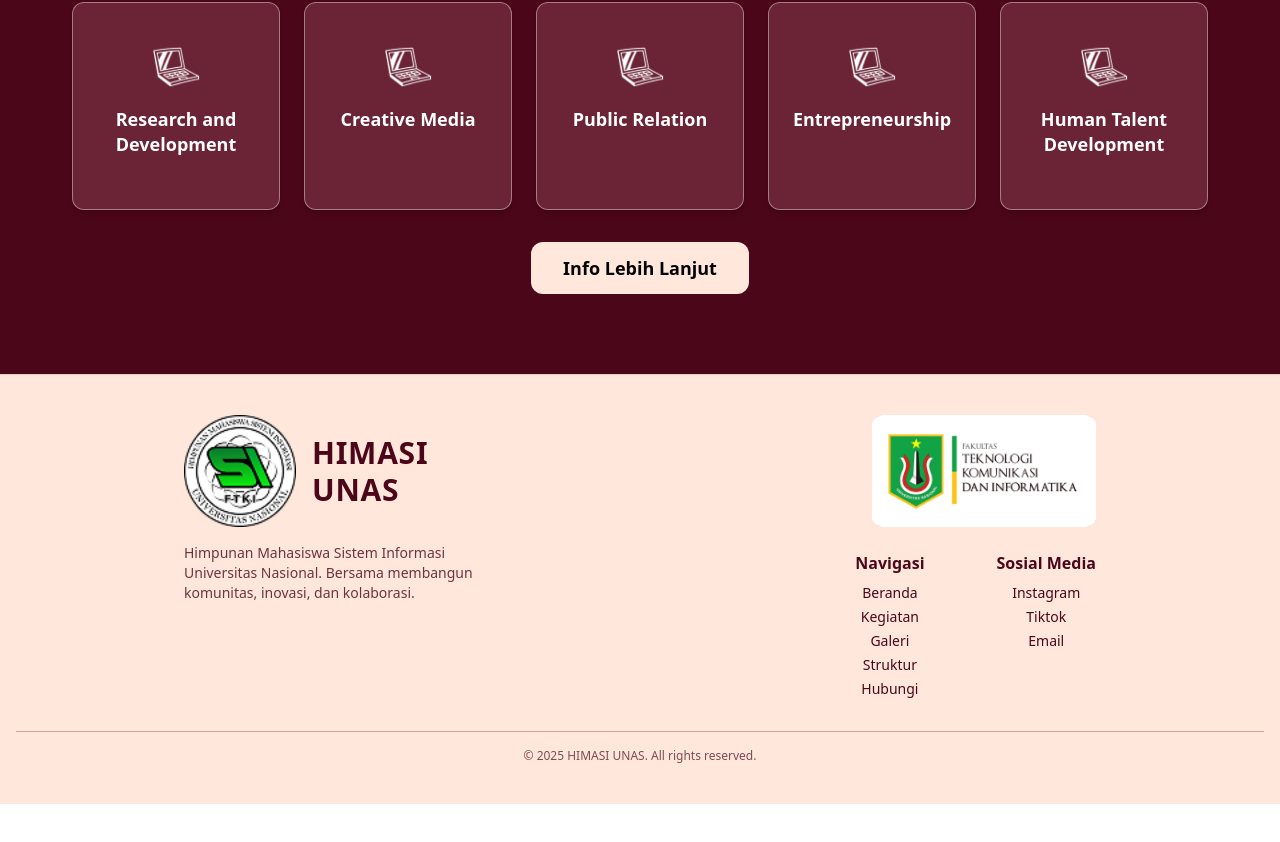
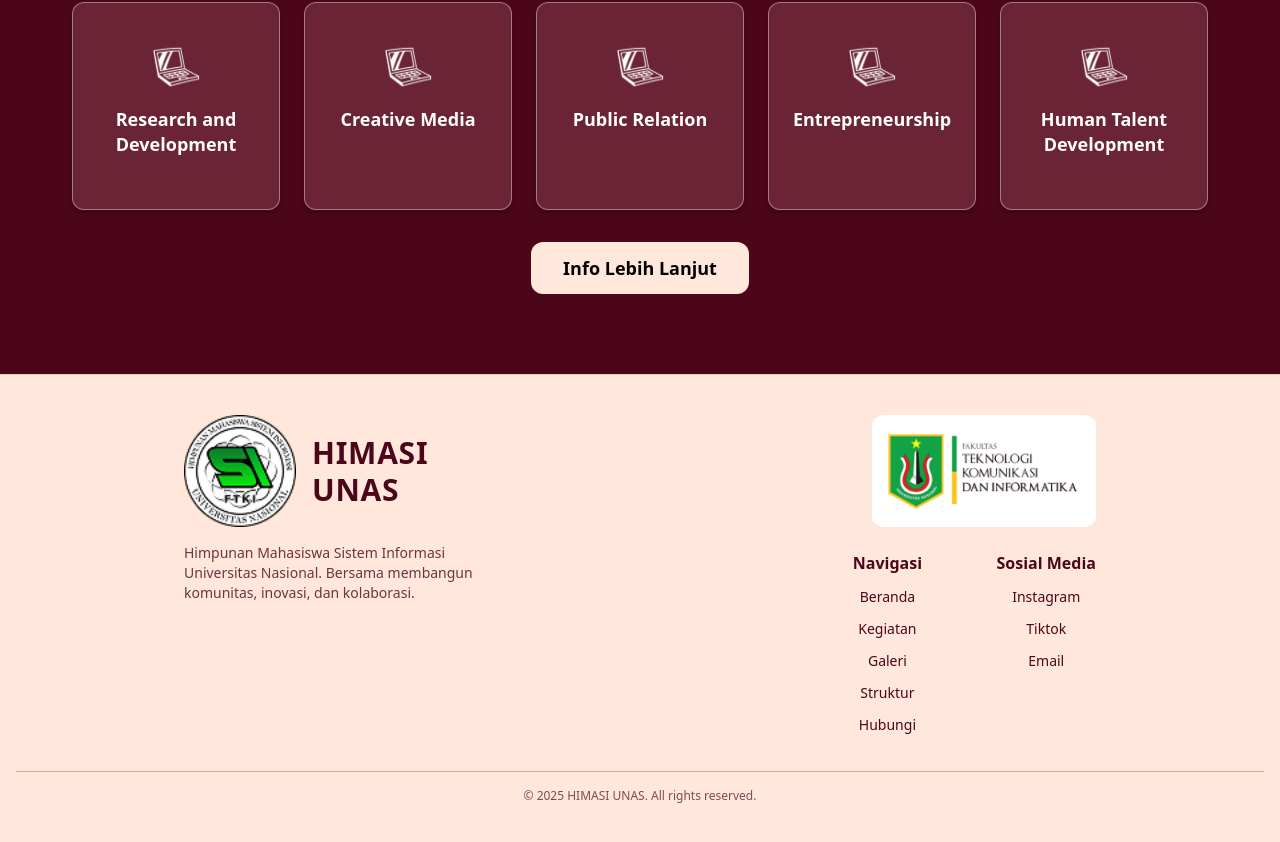
Before and after one commit to CatwisBot/himasi-unas, a Next.js app: page / in a window 1280 px wide. Shown: the part 1172-2014 px from the top of the page. Before the commit the page ends 1976 px from the top, so only its background shows below. Built offline with nearby package versions, Linux system fonts and the light colour scheme.

Commit message:
fix: enhance footer navigation and social media links with improved hover effects

```diff
--- a/components/shared/Footer/Footer.tsx
+++ b/components/shared/Footer/Footer.tsx
@@ -43,28 +43,28 @@ export default function Footer() {
             <div>
               <h4 className="font-semibold mb-2">Navigasi</h4>
               <ul className="space-y-1 text-sm">
-                <li>
-                  <Link href="/" className="hover:underline">
+                <li className="transform transition-all duration-300 hover:translate-x-2 hover:scale-105">
+                  <Link href="/" className="relative inline-block py-1 px-2 rounded-md transition-all duration-300 hover:bg-[#4B061A]/10 hover:text-[#4B061A] hover:shadow-sm before:content-[''] before:absolute before:bottom-0 before:left-0 before:w-0 before:h-0.5 before:bg-[#4B061A] before:transition-all before:duration-300 hover:before:w-full">
                     Beranda
                   </Link>
                 </li>
-                <li>
-                  <Link href="/about" className="hover:underline">
+                <li className="transform transition-all duration-300 hover:translate-x-2 hover:scale-105">
+                  <Link href="/about" className="relative inline-block py-1 px-2 rounded-md transition-all duration-300 hover:bg-[#4B061A]/10 hover:text-[#4B061A] hover:shadow-sm before:content-[''] before:absolute before:bottom-0 before:left-0 before:w-0 before:h-0.5 before:bg-[#4B061A] before:transition-all before:duration-300 hover:before:w-full">
                     Kegiatan
                   </Link>
                 </li>
-                <li>
-                  <Link href="/events" className="hover:underline">
+                <li className="transform transition-all duration-300 hover:translate-x-2 hover:scale-105">
+                  <Link href="/events" className="relative inline-block py-1 px-2 rounded-md transition-all duration-300 hover:bg-[#4B061A]/10 hover:text-[#4B061A] hover:shadow-sm before:content-[''] before:absolute before:bottom-0 before:left-0 before:w-0 before:h-0.5 before:bg-[#4B061A] before:transition-all before:duration-300 hover:before:w-full">
                     Galeri
                   </Link>
                 </li>
-                <li>
-                  <Link href="/contact" className="hover:underline">
+                <li className="transform transition-all duration-300 hover:translate-x-2 hover:scale-105">
+                  <Link href="/contact" className="relative inline-block py-1 px-2 rounded-md transition-all duration-300 hover:bg-[#4B061A]/10 hover:text-[#4B061A] hover:shadow-sm before:content-[''] before:absolute before:bottom-0 before:left-0 before:w-0 before:h-0.5 before:bg-[#4B061A] before:transition-all before:duration-300 hover:before:w-full">
                     Struktur
                   </Link>
                 </li>
-                <li>
-                  <Link href="/contact" className="hover:underline">
+                <li className="transform transition-all duration-300 hover:translate-x-2 hover:scale-105">
+                  <Link href="/contact" className="relative inline-block py-1 px-2 rounded-md transition-all duration-300 hover:bg-[#4B061A]/10 hover:text-[#4B061A] hover:shadow-sm before:content-[''] before:absolute before:bottom-0 before:left-0 before:w-0 before:h-0.5 before:bg-[#4B061A] before:transition-all before:duration-300 hover:before:w-full">
                     Hubungi
                   </Link>
                 </li>
@@ -73,30 +73,30 @@ export default function Footer() {
             <div>
               <h4 className="font-semibold mb-2">Sosial Media</h4>
               <ul className="space-y-1 text-sm">
-                <li>
+                <li className="transform transition-all duration-300 hover:translate-x-2 hover:scale-105">
                   <Link
                     href="https://instagram.com/"
                     target="_blank"
                     rel="noopener noreferrer"
-                    className="hover:underline"
+                    className="relative inline-block py-1 px-2 rounded-md transition-all duration-300 hover:bg-[#4B061A]/10 hover:text-[#4B061A] hover:shadow-sm before:content-[''] before:absolute before:bottom-0 before:left-0 before:w-0 before:h-0.5 before:bg-[#4B061A] before:transition-all before:duration-300 hover:before:w-full"
                   >
                     Instagram
                   </Link>
                 </li>
-                <li>
+                <li className="transform transition-all duration-300 hover:translate-x-2 hover:scale-105">
                   <Link
                     href="https://www.tiktok.com/"
                     target="_blank"
                     rel="noopener noreferrer"
-                    className="hover:underline"
+                    className="relative inline-block py-1 px-2 rounded-md transition-all duration-300 hover:bg-[#4B061A]/10 hover:text-[#4B061A] hover:shadow-sm before:content-[''] before:absolute before:bottom-0 before:left-0 before:w-0 before:h-0.5 before:bg-[#4B061A] before:transition-all before:duration-300 hover:before:w-full"
                   >
                     Tiktok
                   </Link>
                 </li>
-                <li>
+                <li className="transform transition-all duration-300 hover:translate-x-2 hover:scale-105">
                   <Link
                     href="mailto:himasi@unas.ac.id"
-                    className="hover:underline"
+                    className="relative inline-block py-1 px-2 rounded-md transition-all duration-300 hover:bg-[#4B061A]/10 hover:text-[#4B061A] hover:shadow-sm before:content-[''] before:absolute before:bottom-0 before:left-0 before:w-0 before:h-0.5 before:bg-[#4B061A] before:transition-all before:duration-300 hover:before:w-full"
                   >
                     Email
                   </Link>
```
